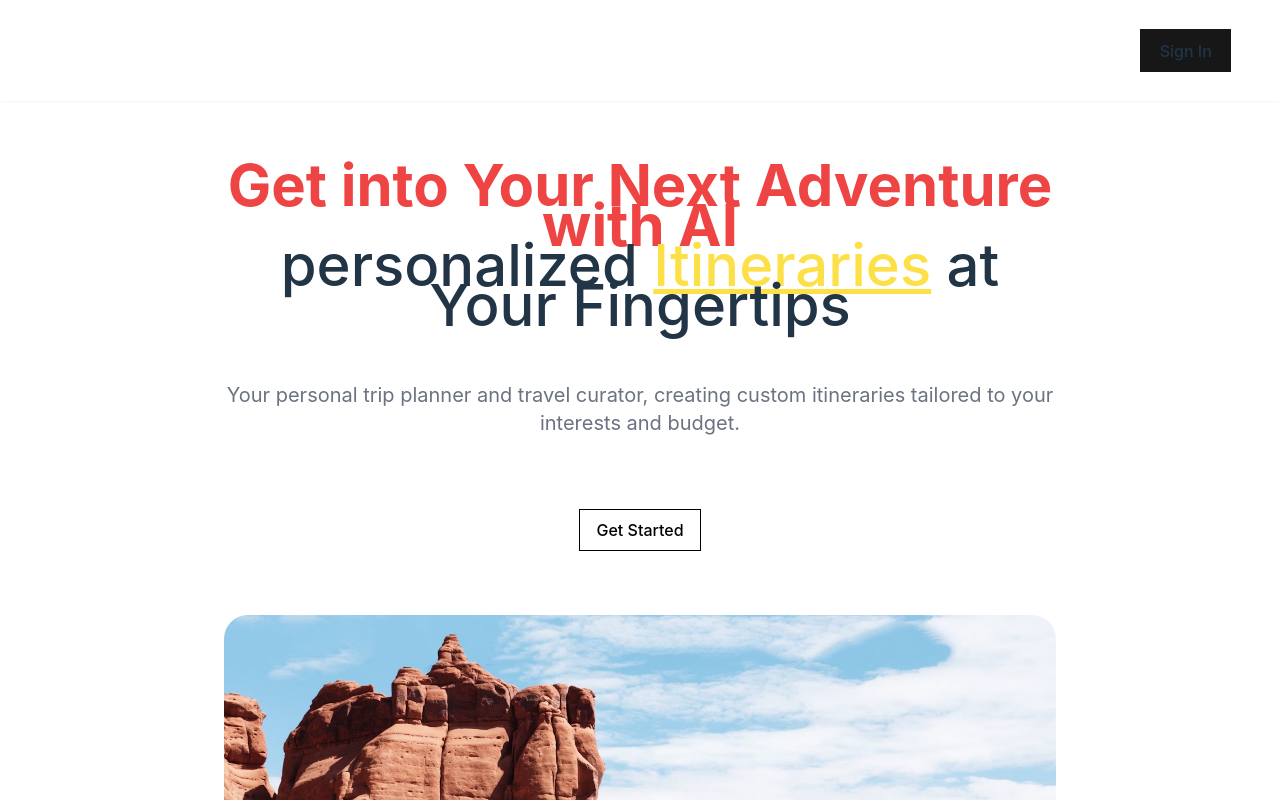
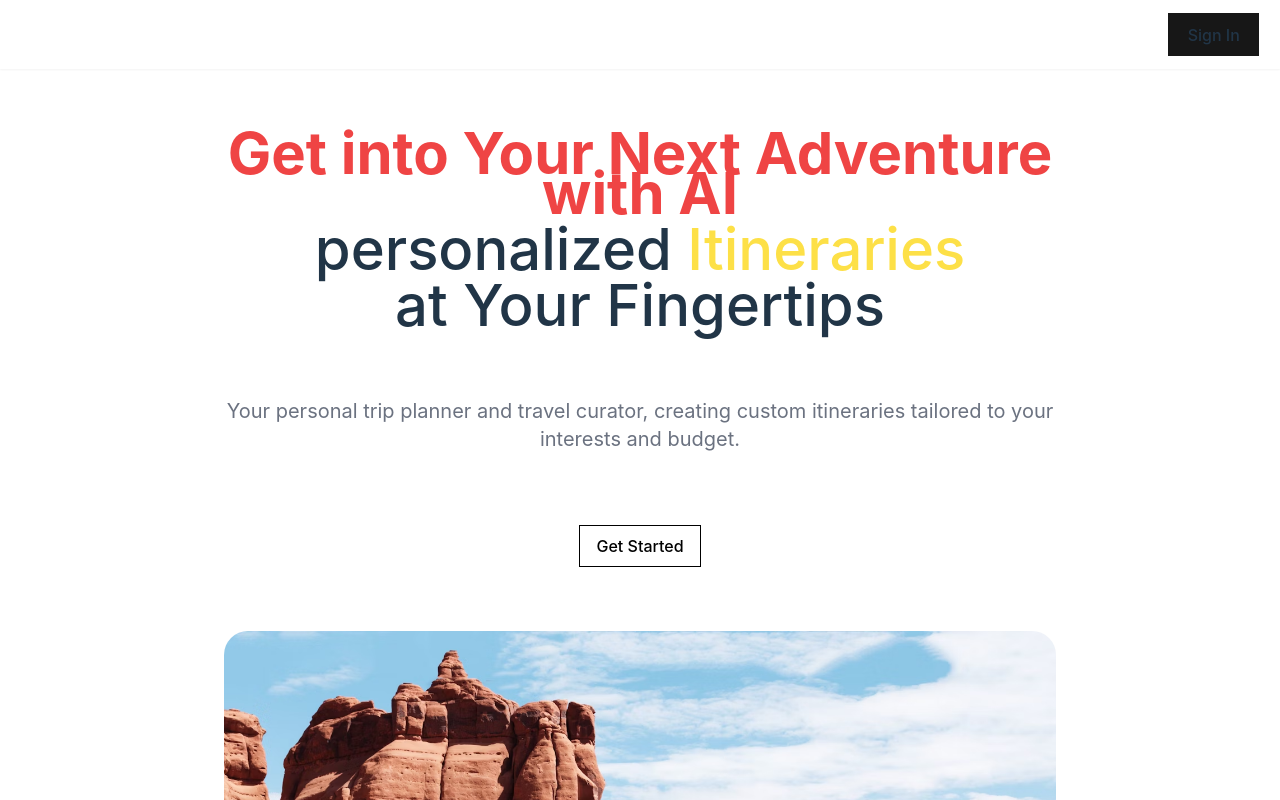
Before and after one commit to ritikkumar-agrawal/smart-travel, a React (Vite) app: page / in a window 1280 px wide. Shown: the top 800 px of the page. Built offline with nearby package versions, Linux system fonts and the light colour scheme; no server answers.

Commit message:
bugs fixed

```diff
--- a/src/components/custom/Header.jsx
+++ b/src/components/custom/Header.jsx
@@ -51,7 +51,7 @@ function Header() {
   };
 
   return (
-    <div className="p-7 shadow-sm flex justify-between items-center px-12">
+    <div className="p-3 shadow-sm flex justify-between items-center px-5">
       {/* home icon */}
       <a href="/">
       <IoHomeOutline style={{ width: '40px', height: '40px', color: 'white'}} />
--- a/src/components/custom/Hero.jsx
+++ b/src/components/custom/Hero.jsx
@@ -8,18 +8,29 @@ function Hero() {
         <span className="text-[#ef4444]">
           Get into Your Next Adventure with AI{" "}
         </span>
-        <p className="font-medium">
+        <p className="font-medium py-4">
           personalized{" "}
           <span
             style={{
               color: "#fde047",
-              textDecoration: "underline",
+              // textDecoration: "underline",
               textDecorationThickness: "thin",
+              // display: "inline-block",
             }}
           >
             Itineraries
           </span>{" "}
-          at Your Fingertips
+          <span
+            style={{
+              // color: "#fde047",
+              // textDecoration: "underline",
+              // textDecorationThickness: "thin",
+              display: "inline-block",
+              marginTop: "1rem",
+            }}
+          >
+            at Your Fingertips
+          </span>
         </p>
       </h1>
       <p className="text-sm md:text-base lg:text-xl text-gray-500 text-center mt-5">
```
